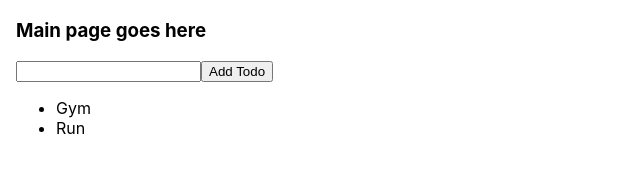
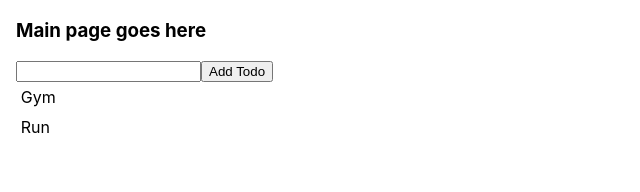
Before and after one commit to brkcrdk/todo, a React (Create React App) app: page / in a window 1280 px wide. Shown: the top 192 px of the page, without its empty margins (0-640 px from the left). Built offline with nearby package versions, Linux system fonts and the light colour scheme.

Commit message:
cleaning

```diff
--- /dev/null
+++ b/src/Components/List/List.css
@@ -0,0 +1,8 @@
+ul {
+  padding: 0;
+  margin: 0;
+  list-style-type: none;
+}
+li {
+  padding: 0.3em;
+}
--- a/src/Components/List/List.jsx
+++ b/src/Components/List/List.jsx
@@ -1,5 +1,5 @@
 import React from "react";
-
+import "./List.css";
 const List = ({ todos }) => {
   return (
     <ul data-testid="list-container">
```
